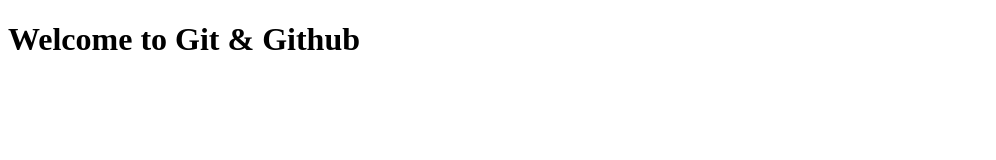
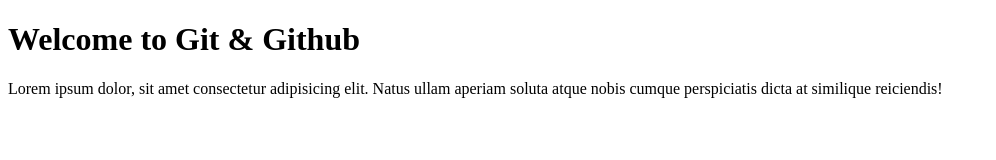
Before and after one commit to sahanyugantha/saegis-bit-01, a plain HTML site: page index.html in a window 1280 px wide. Shown: the whole page, without its empty margins (0-996 px from the left). Drawn offline with Linux system fonts and the light colour scheme.

Commit message:
Contents updated
Home page and About page updated with descriptions

```diff
--- a/index.html
+++ b/index.html
@@ -8,5 +8,11 @@
 </head>
 <body>
 	<h1>Welcome to Git & Github</h1>
+	<p>
+		Lorem ipsum dolor, sit amet consectetur
+		 adipisicing elit. Natus ullam aperiam
+		 soluta atque nobis cumque perspiciatis dicta
+		 at similique reiciendis!
+	</p>
 </body>
 </html>
```
Also changed, not shown: about.html (+5 -0 lines).
